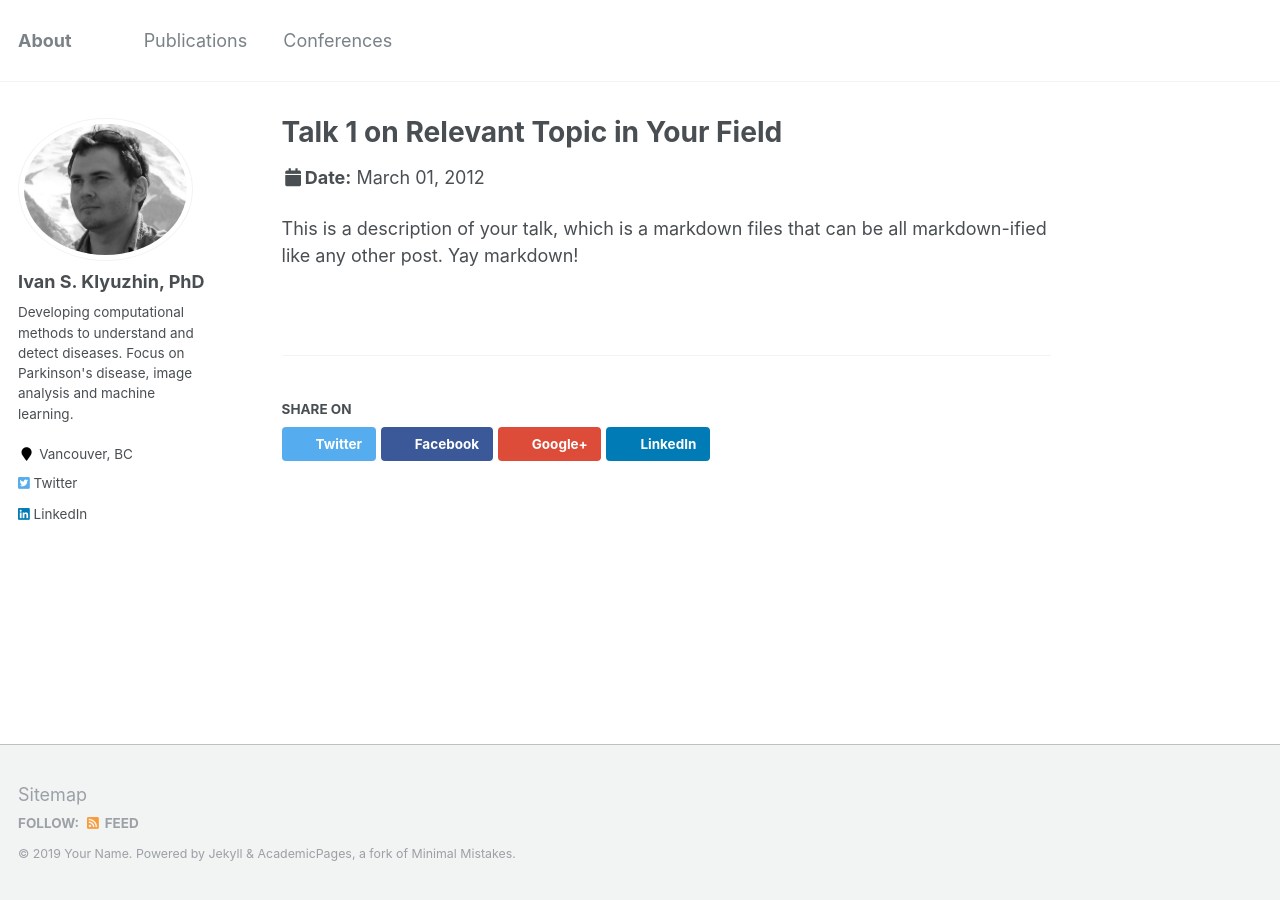
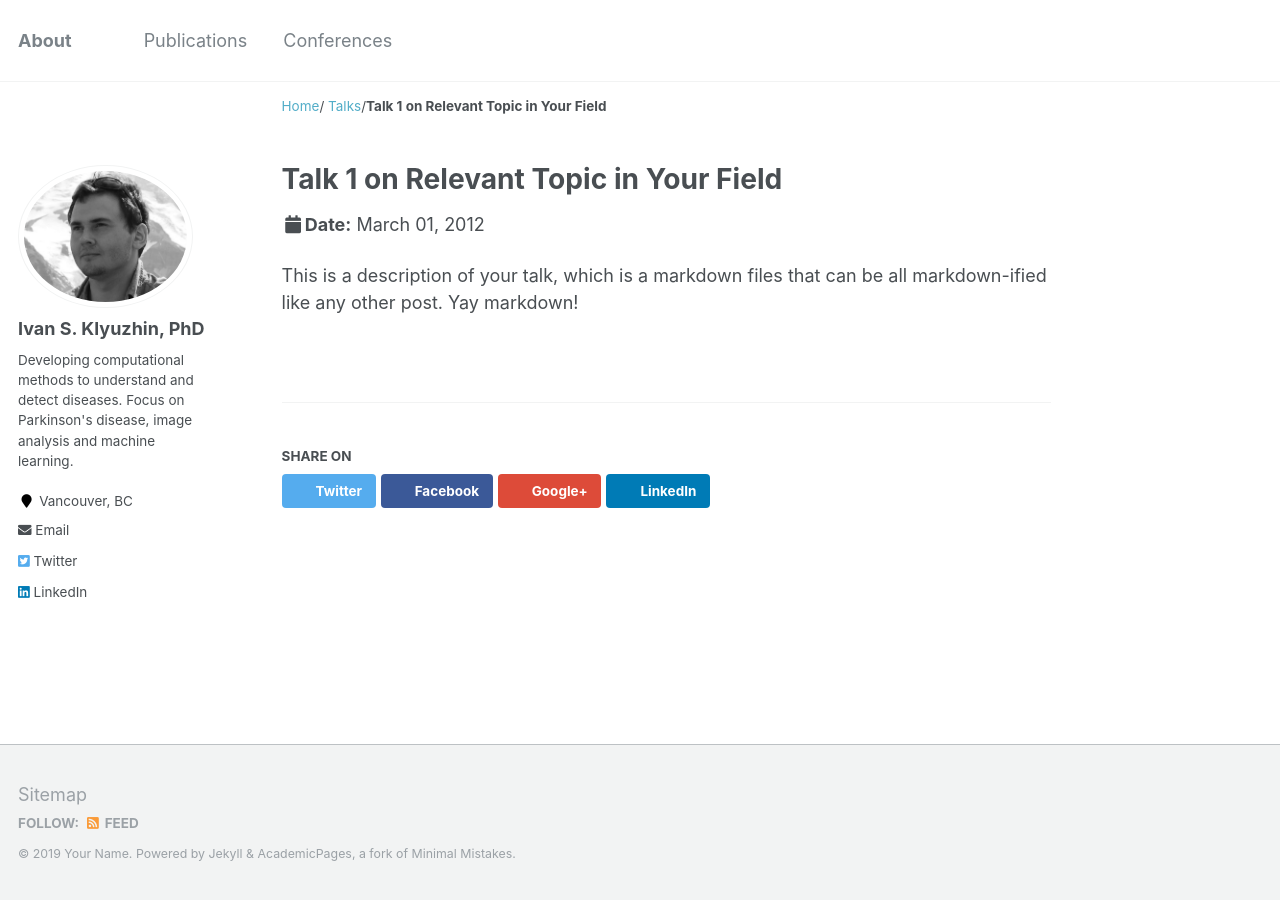
Before and after one commit to ivandam/ivandam.github.io, a Jekyll site: the page built from _talks/2012-03-01-talk-1.md, in a window 1280 px wide. Built offline with Jekyll 4.4.1, drawn with Linux system fonts in a browser that asks for light colours; some of the changed lines change nothing that is shown.

Commit message:
Add email

```diff
--- a/_config.yml
+++ b/_config.yml
@@ -15,7 +15,7 @@ url                      : https://ivandam.github.io # the base hostname & proto
 baseurl                  : "" # the subpath of your site, e.g. "/blog"
 repository               : "ivandam/ivandam.github.io"
 teaser                   :  # filename of teaser fallback teaser image placed in /images/, .e.g. "500x300.png"
-breadcrumbs              : false # true, false (default)
+breadcrumbs              : true # true, false (default)
 words_per_minute         : 160
 future                   : true
 read_more                : "disabled" # if enabled, adds "Read more" links to excerpts
@@ -86,7 +86,7 @@ author:
   location         : "Vancouver, BC"
   employer         :
   googlescholar    :
-  email            :
+  email            : "ivankzsite@gmail.com"
   researchgate     :  # example: "https://www.researchgate.net/profile/yourprofile"
   uri              :
   bitbucket        :
```
Also changed, not shown: 1 other file.
